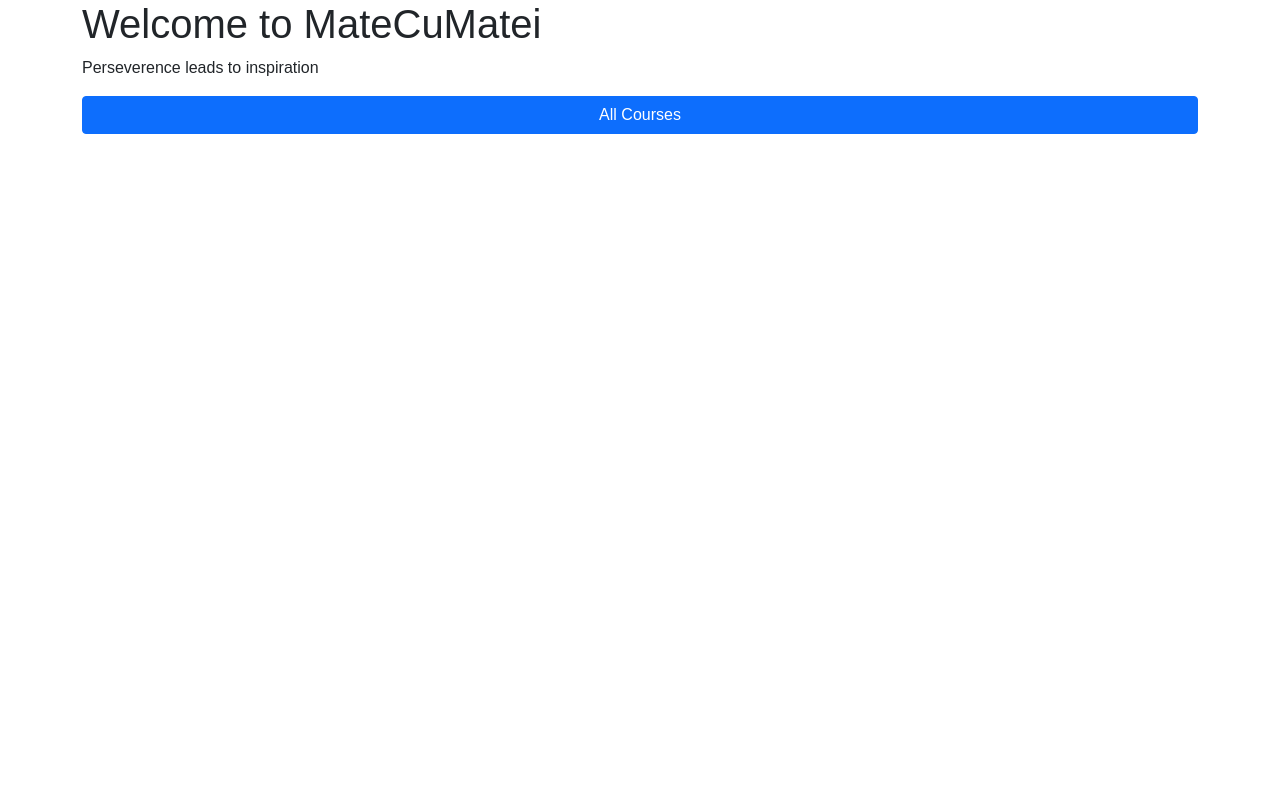
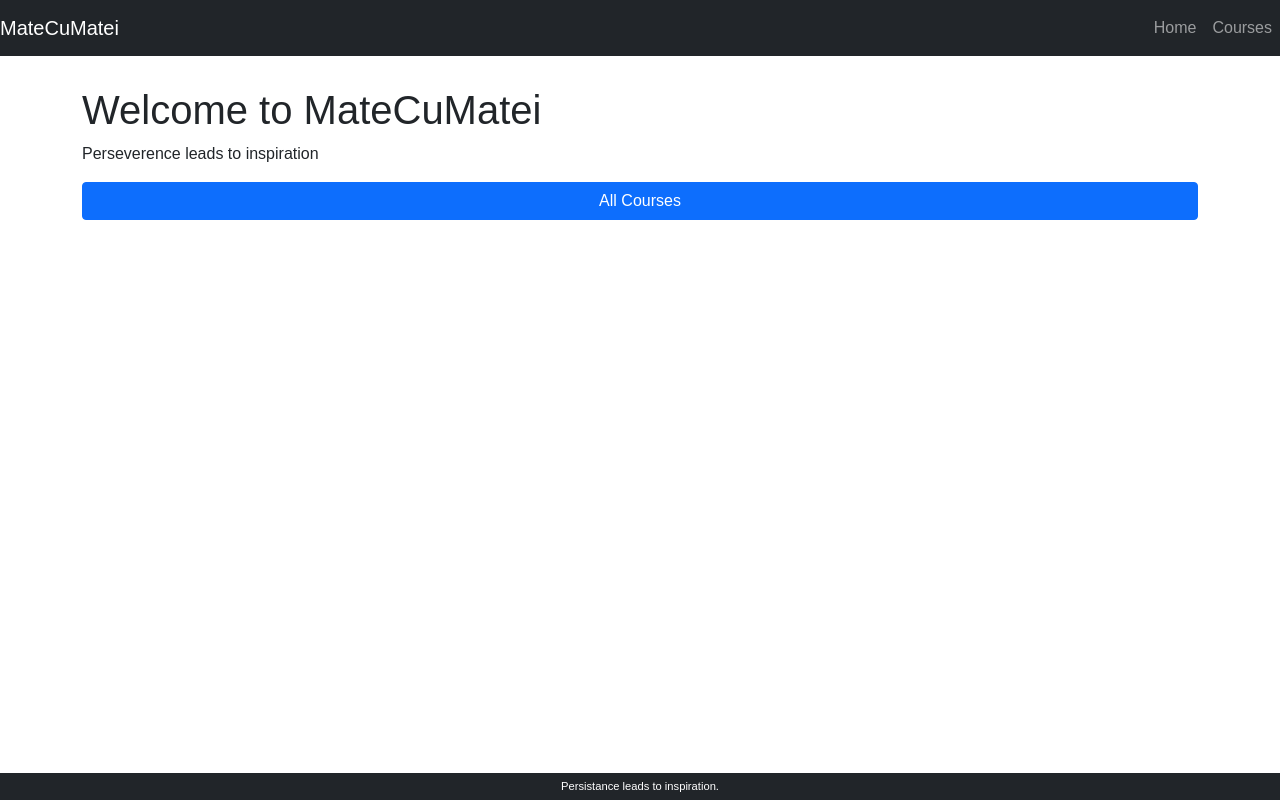
Before and after one commit to SilviuDN/matecumatei, a React app in the folder client/: page / in a window 1280 px wide. Built offline with nearby package versions, Linux system fonts and the light colour scheme.

Commit message:
NavBar & Footer

```diff
--- a/client/src/components/App.css
+++ b/client/src/components/App.css
@@ -1,3 +1,4 @@
 body{
   font-family: sans-serif;
+  margin-bottom: 2em ;
 }
--- a/client/src/components/App.js
+++ b/client/src/components/App.js
@@ -2,10 +2,16 @@ import 'bootstrap/dist/css/bootstrap.min.css';
 import './App.css';
 
 import Routes from './Routes';
+import Navigation from './layout/Navigation/Navigation';
+import Footer from './layout/Footer/Footer';
 
 function App() {
   return (
-    <Routes/>
+    <>
+      <Navigation/>
+      <Routes/>
+      <Footer/>
+    </>
   );
 }
 
--- /dev/null
+++ b/client/src/components/layout/Footer/Footer.js
@@ -0,0 +1,11 @@
+
+const Footer = () => {
+
+    const style = { background: '#212529', color: 'white', textAlign: 'center', fontSize: '.7em', position: 'fixed', bottom: 0, padding: 5, width: '100%' }
+
+    return (
+        <footer style={style}>Persistance leads to inspiration.</footer>
+    )
+}
+
+export default Footer
--- /dev/null
+++ b/client/src/components/layout/Navigation/Navigation.js
@@ -0,0 +1,20 @@
+import { Navbar, Nav } from 'react-bootstrap'
+import { Link } from 'react-router-dom'
+
+const Navigation = () => {
+
+    return (
+        <Navbar bg="dark" variant="dark" expand="md" style={{ marginBottom: '30px' }}>
+            <Navbar.Brand href="#home">MateCuMatei</Navbar.Brand >
+            <Navbar.Toggle aria-controls="basic-navbar-nav" />
+            <Navbar.Collapse className="justify-content-end">
+                <Nav className="mr-auto">
+                    <Link className="nav-link" to="/">Home</Link>
+                    <Link className="nav-link" to="/courses">Courses</Link>
+                </Nav>
+            </Navbar.Collapse>
+        </Navbar >
+    )
+}
+
+export default Navigation
```
